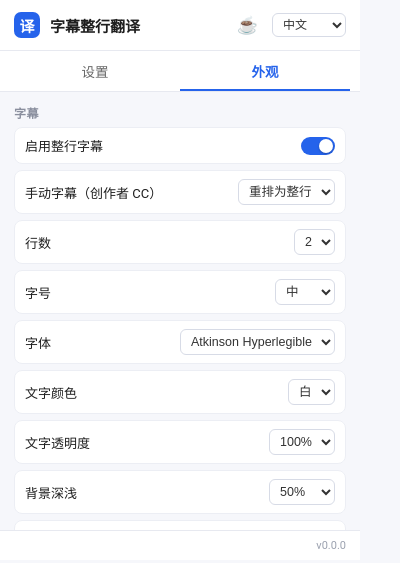
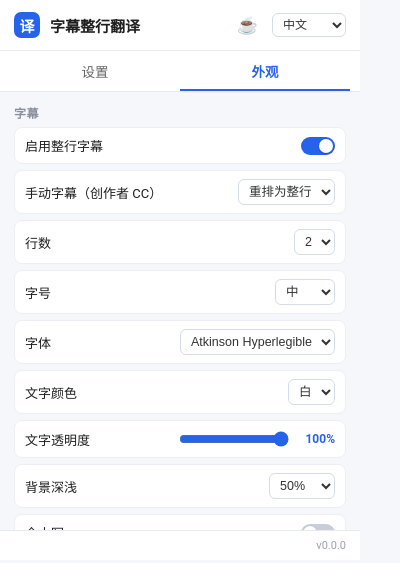
Before and after one commit to weijianluo114-ux/subtitle-translator, a browser extension: page src/popup.html in a window 400 px wide. Both pictures are taken after a click on the button "外观". Drawn offline with Linux system fonts and the light colour scheme.

Commit message:
feat(popup): 文字透明度改为滑块（0-100，步进 5，实时显示数值），版本 0.3.1

```diff
--- a/src/inject.js
+++ b/src/inject.js
@@ -195,7 +195,7 @@
     pick('posX', null, (v) => num(v, 0, 100));
     pick('posY', null, (v) => num(v, 0, 100));
     pick('textColor', ['white', 'yellow', 'green', 'cyan']);
-    pick('textOpacity', null, (v) => ([100, 75, 50].includes(Number(v)) ? Number(v) : null));
+    pick('textOpacity', null, (v) => { const n = Number(v); return Number.isFinite(n) ? Math.max(0, Math.min(100, Math.round(n / 5) * 5)) : null; });
     pick('captionWidth', ['auto', 'third', 'half', 'twothirds', 'custom']);
     pick('widthPercent', null, (v) => num(v, 10, 100));
     pick('allCaps', null, bool);
--- a/src/popup.css
+++ b/src/popup.css
@@ -154,6 +154,18 @@ main { flex: 1; overflow-y: auto; padding: 10px 14px 6px; }
 
 .kt-row input[type="range"] { width: 140px; accent-color: #2563eb; }
 
+/* 滑块 + 当前值（如：文字透明度） */
+.kt-slider { display: flex; align-items: center; gap: 8px; }
+.kt-slider input[type="range"] { width: 110px; }
+.kt-slider-value {
+  min-width: 36px;
+  text-align: right;
+  font-size: 12px;
+  font-weight: 600;
+  color: #2563eb;
+  font-variant-numeric: tabular-nums;
+}
+
 .kt-row-switch { cursor: pointer; }
 
 /* 开关 */
--- a/src/popup.html
+++ b/src/popup.html
@@ -171,11 +171,12 @@
         </select>
       </label>
 
-      <label class="kt-row">
+      <label class="kt-row kt-row-range">
         <span data-i18n="textOpacity">文字透明度</span>
-        <select id="text-opacity">
-          <option value="100">100%</option><option value="75">75%</option><option value="50">50%</option>
-        </select>
+        <span class="kt-slider">
+          <input type="range" id="text-opacity" min="0" max="100" step="5">
+          <span id="text-opacity-value" class="kt-slider-value">100%</span>
+        </span>
       </label>
 
       <label class="kt-row">
--- a/src/popup.js
+++ b/src/popup.js
@@ -232,7 +232,7 @@ function normalizeSettings(raw) {
   pick('posX', null, (v) => { const n = Number(v); return Number.isFinite(n) ? Math.max(0, Math.min(100, n)) : null; });
   pick('posY', null, (v) => { const n = Number(v); return Number.isFinite(n) ? Math.max(0, Math.min(100, n)) : null; });
   pick('textColor', ['white', 'yellow', 'green', 'cyan']);
-  pick('textOpacity', [100, 75, 50], (v) => ([100, 75, 50].includes(Number(v)) ? Number(v) : null));
+  pick('textOpacity', null, (v) => { const n = Number(v); return Number.isFinite(n) ? Math.max(0, Math.min(100, Math.round(n / 5) * 5)) : null; });
   pick('captionWidth', ['auto', 'third', 'half', 'twothirds', 'custom']);
   pick('widthPercent', null, (v) => { const n = Number(v); return Number.isFinite(n) ? Math.max(10, Math.min(100, n)) : null; });
   pick('allCaps', [true, false], (v) => (typeof v === 'boolean' ? v : null));
@@ -285,6 +285,7 @@ function render() {
   $('font').value = settings.font;
   $('text-color').value = settings.textColor;
   $('text-opacity').value = String(settings.textOpacity);
+  $('text-opacity-value').textContent = settings.textOpacity + '%';
   $('background').value = String(settings.background);
   $('all-caps').checked = settings.allCaps;
   $('text-outline').checked = settings.textOutline;
@@ -389,7 +390,11 @@ function bind() {
   bindSel('text-size', () => { settings.textSize = $('text-size').value; });
   bindSel('font', () => { settings.font = $('font').value; });
   bindSel('text-color', () => { settings.textColor = $('text-color').value; });
-  bindSel('text-opacity', () => { settings.textOpacity = Number($('text-opacity').value); });
+  $('text-opacity').addEventListener('input', () => {
+    settings.textOpacity = Number($('text-opacity').value);
+    $('text-opacity-value').textContent = settings.textOpacity + '%';
+    save();
+  });
   bindSel('background', () => { settings.background = Number($('background').value); });
   bindCheck('all-caps', () => { settings.allCaps = $('all-caps').checked; });
   bindCheck('text-outline', () => { settings.textOutline = $('text-outline').checked; });
```
Also changed, not shown: tests/kt-core-test.mjs (+7 -0 lines), CHANGELOG-TEST.md, src/manifest.json.
